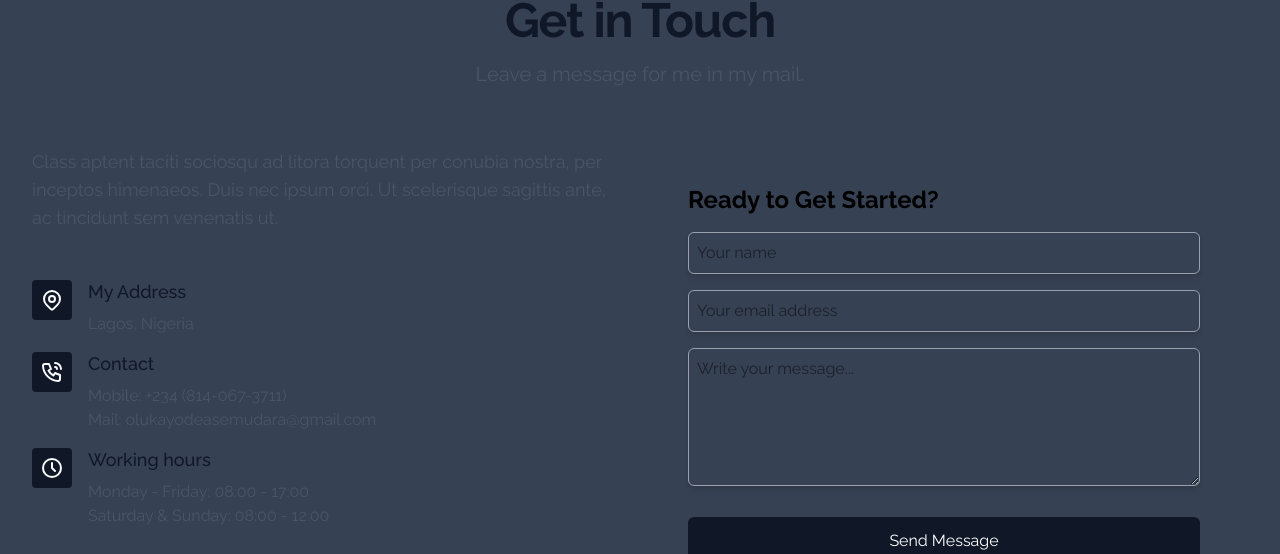
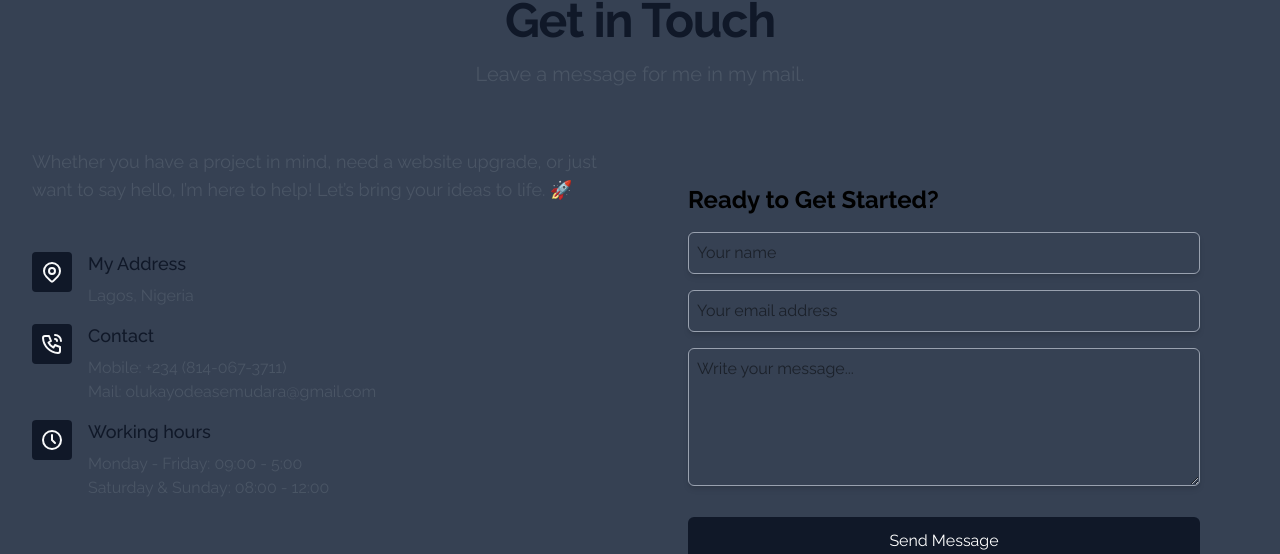
Before and after one commit to blaqnativity/olukayodedev, a React (Vite) app: page / in a window 1280 px wide. Shown: the part 2882-3436 px from the top of the page. Built offline with nearby package versions, Linux system fonts and the light colour scheme.

Commit message:
last commit for today

```diff
--- a/src/components/ContactForm.jsx
+++ b/src/components/ContactForm.jsx
@@ -22,9 +22,9 @@ const ContactForm = () => {
             <div class="grid md:grid-cols-2">
               <div class="h-full pr-6">
                 <p class="mt-3 mb-12 text-lg text-gray-600 dark:text-slate-400">
-                  Class aptent taciti sociosqu ad litora torquent per conubia
-                  nostra, per inceptos himenaeos. Duis nec ipsum orci. Ut
-                  scelerisque sagittis ante, ac tincidunt sem venenatis ut.
+                  Whether you have a project in mind, need a website upgrade, or
+                  just want to say hello, I’m here to help! Let’s bring your
+                  ideas to life. 🚀
                 </p>
                 <ul class="mb-6 md:mb-0">
                   <li class="flex">
@@ -108,7 +108,7 @@ const ContactForm = () => {
                         Working hours
                       </h3>
                       <p class="text-gray-600 dark:text-slate-400">
-                        Monday - Friday: 08:00 - 17:00
+                        Monday - Friday: 09:00 - 5:00
                       </p>
                       <p class="text-gray-600 dark:text-slate-400">
                         Saturday &amp; Sunday: 08:00 - 12:00
```
